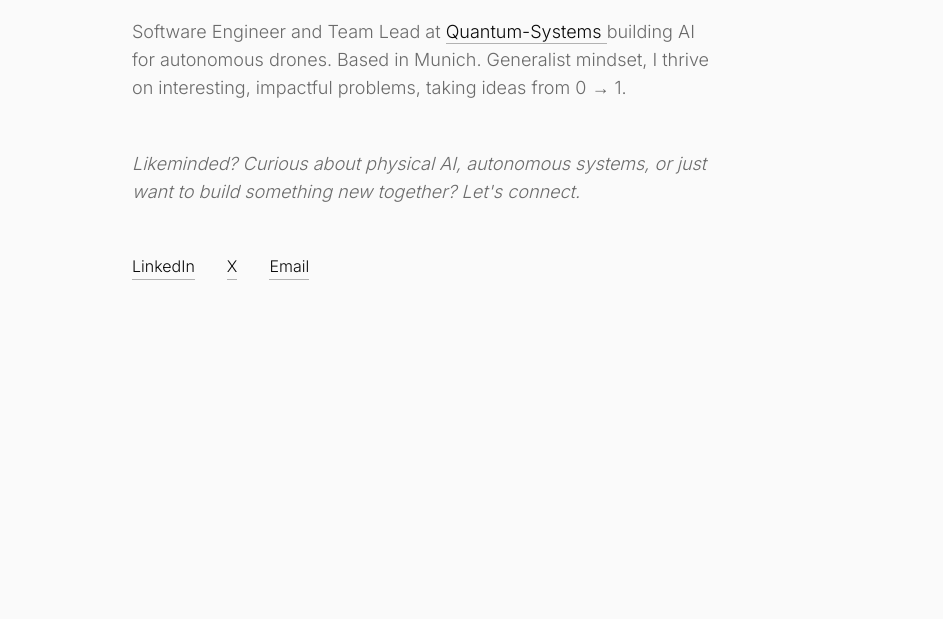
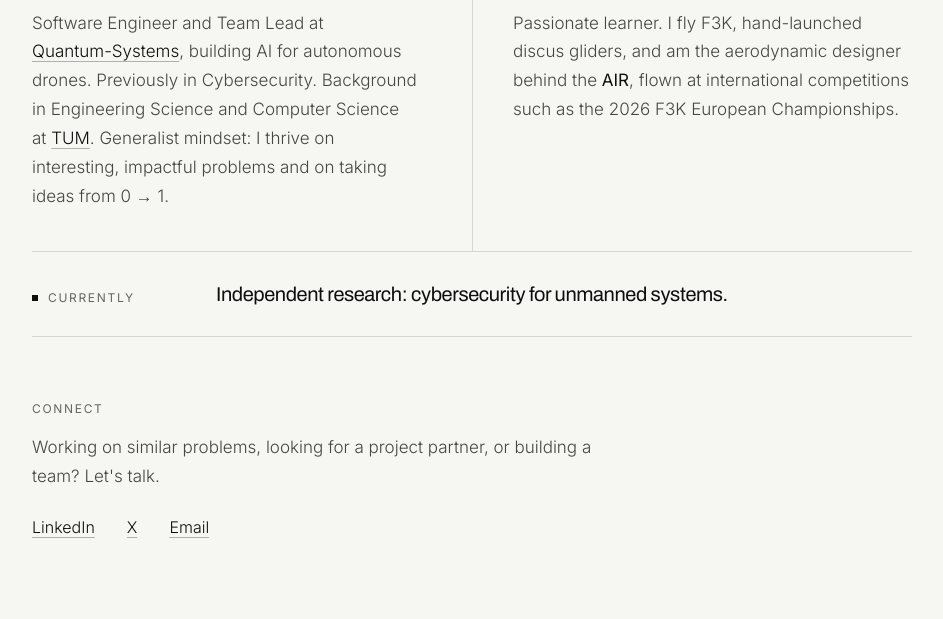
Before and after one commit to leonwenning/leonwenning.github.io, a plain HTML site: page index.html in a window 1280 px wide. Shown: the part 291-910 px from the top of the page, without its empty margins (168-1111 px from the left). Before the commit the page ends 800 px from the top, so only its background shows below. Drawn offline with nearby package versions, Linux system fonts and the light colour scheme.

Commit message:
Feat: Restructure page into professional + personal section while keeping the overall mininmal design.

```diff
--- a/index.html
+++ b/index.html
@@ -5,21 +5,20 @@
         <meta name="viewport" content="width=device-width, initial-scale=1.0" />
 
         <title>
-            Leon Wenning - Software Engineer & Team Lead | AI for Autonomous
-            Drones
+            Leon Wenning - Software Engineer & Team Lead | AI and Cybersecurity for Unmanned Systems
         </title>
         <meta
             name="title"
-            content="Leon Wenning - Software Engineer & Team Lead | AI for Autonomous Drones"
+            content="Leon Wenning - Software Engineer & Team Lead | AI and Cybersecurity for Unmanned Systems"
         />
         <meta
             name="description"
-            content="Leon Wenning is a Software Engineer and Team Lead at Quantum-Systems. Passionate about tackling interesting, impactful problems from 0 → 1 in AI + hardware."
+            content="Leon Wenning is a Software Engineer and Team Lead at Quantum-Systems. Passionate about tackling interesting, impactful problems from 0 → 1 in AI + cybersecurity + hardware."
         />
         <meta name="author" content="Leon Wenning" />
         <meta
             name="keywords"
-            content="Leon Wenning, Software Engineer, Team Lead, AI, Autonomous Drones, Quantum-Systems, Munich, Physical AI, Machine Learning, Robotics"
+            content="Leon Wenning, Software Engineer, Team Lead, AI, Autonomous Drones, Unmanned Systems, Cybersecurity, Quantum-Systems, Munich, F3K, AIR glider"
         />
         <meta name="robots" content="index, follow" />
         <link rel="canonical" href="https://leonwenning.com/" />
@@ -28,11 +27,11 @@
         <meta property="og:url" content="https://leonwenning.com/" />
         <meta
             property="og:title"
-            content="Leon Wenning - Software Engineer & Team Lead | AI for Autonomous Drones"
+            content="Leon Wenning - Software Engineer & Team Lead | AI and Cybersecurity for Unmanned Systems"
         />
         <meta
             property="og:description"
-            content="Passionate about tackling interesting, impactful problems from 0 → 1 in AI + hardware, autonomous drones, and physical AI."
+            content="Passionate about tackling interesting, impactful problems from 0 → 1 in AI + cybersecurity + hardware."
         />
         <meta property="og:site_name" content="Leon Wenning" />
         <meta property="og:locale" content="en_US" />
@@ -42,26 +41,32 @@
         <meta property="twitter:url" content="https://leonwenning.com/" />
         <meta
             property="twitter:title"
-            content="Leon Wenning - Software Engineer & Team Lead | AI for Autonomous Drones"
+            content="Leon Wenning - Software Engineer & Team Lead | AI and Cybersecurity for Unmanned Systems"
         />
         <meta
             property="twitter:description"
-            content="Passionate about tackling interesting, impactful problems from 0 → 1 in AI + hardware, autonomous drones, and physical AI."
+            content="Passionate about tackling interesting, impactful problems from 0 → 1 in AI + cybersecurity + hardware."
         />
         <meta property="twitter:site" content="@KernelMessage" />
         <meta property="twitter:creator" content="@KernelMessage" />
+
+        <!-- Favicon: SVG for browsers, PNG for iOS home screen -->
+        <link rel="icon" href="/favicon.svg" type="image/svg+xml" />
+        <link rel="apple-touch-icon" href="/apple-touch-icon.png" />
 
         <!-- Google Fonts -->
         <link rel="preconnect" href="https://fonts.googleapis.com" />
         <link rel="preconnect" href="https://fonts.gstatic.com" crossorigin />
         <link
-            href="https://fonts.googleapis.com/css2?family=Archivo:wght@300;400;500&family=Inter:wght@300;400;500&display=swap"
+            href="https://fonts.googleapis.com/css2?family=Archivo:wght@400;500;600&family=Inter:wght@300;400;500&display=swap"
             rel="stylesheet"
         />
 
         <!-- Tailwind CSS -->
         <script src="https://cdn.tailwindcss.com"></script>
         <script>
+            // Colors point at CSS variables so light/dark (and any palette
+            // experiment) is changed in one place: the :root block below.
             tailwind.config = {
                 theme: {
                     extend: {
@@ -70,12 +75,16 @@
                             inter: ["Inter", "sans-serif"],
                         },
                         colors: {
-                            "bg-primary": "#fafafa",
-                            "text-primary": "#0a0a0a",
-                            "text-secondary": "#6b6b6b",
+                            paper: "var(--paper)",
+                            ink: "var(--ink)",
+                            "ink-2": "var(--ink-2)",
+                            "ink-3": "var(--ink-3)",
+                            rule: "var(--rule)",
+                            accent: "var(--accent)",
                         },
                         letterSpacing: {
                             "tighter-custom": "-0.02em",
+                            label: "0.14em",
                         },
                     },
                 },
@@ -83,40 +92,75 @@
         </script>
 
         <style>
+            /*
+             * Monochrome, high-contrast palette: near-black on warm paper.
+             * Dark mode follows the OS setting, no toggle.
+             */
             :root {
-                --bg-color: #fafafa;
+                --paper: #f6f6f3;
+                --ink: #0e0e0e;
+                --ink-2: #464644;
+                --ink-3: #66665f;
+                --rule: rgba(14, 14, 14, 0.14);
+                --accent: var(--ink);
+                color-scheme: light;
+            }
+
+            @media (prefers-color-scheme: dark) {
+                :root {
+                    --paper: #0c0d0f;
+                    --ink: #f2f2ef;
+                    --ink-2: #b6b6b0;
+                    --ink-3: #8c8c86;
+                    --rule: rgba(242, 242, 239, 0.16);
+                    color-scheme: dark;
+                }
             }
 
             body {
-                background-color: var(--bg-color);
+                background-color: var(--paper);
                 -webkit-font-smoothing: antialiased;
                 -moz-osx-font-smoothing: grayscale;
             }
 
-            /* Subtle underline effect */
-            .link-underline {
-                position: relative;
+            ::selection {
+                background: var(--accent);
+                color: var(--paper);
             }
 
-            .link-underline::after {
-                content: "";
-                position: absolute;
-                bottom: -2px;
-                left: 0;
-                width: 100%;
-                height: 1px;
-                background-color: currentColor;
-                opacity: 0.3;
-                transition: opacity 0.25s cubic-bezier(0.4, 0, 0.2, 1);
+            /* No single-word last lines; balanced headings. */
+            p {
+                text-wrap: pretty;
             }
 
-            .link-underline:hover::after {
-                opacity: 1;
+            h1,
+            h2 {
+                text-wrap: balance;
+            }
+
+            /* Native underline: wraps with the text and skips descenders. */
+            .link-underline {
+                text-decoration-line: underline;
+                text-decoration-thickness: 1px;
+                text-underline-offset: 4px;
+                text-decoration-skip-ink: auto;
+                text-decoration-color: color-mix(
+                    in srgb,
+                    currentColor 30%,
+                    transparent
+                );
+                transition:
+                    color 0.2s,
+                    text-decoration-color 0.25s cubic-bezier(0.4, 0, 0.2, 1);
+            }
+
+            .link-underline:hover {
+                text-decoration-color: currentColor;
             }
 
             /* Accessible focus states */
             .link-underline:focus-visible {
-                outline: 2px solid currentColor;
+                outline: 2px solid var(--accent);
                 outline-offset: 4px;
                 border-radius: 2px;
             }
@@ -135,6 +179,11 @@
                     "name": "Quantum-Systems",
                     "url": "https://www.quantum-systems.com"
                 },
+                "alumniOf": {
+                    "@type": "Technical University of Munich",
+                    "name": "Technical University of Munich",
+                    "url": "https://www.tum.de"
+                },
                 "address": {
                     "@type": "PostalAddress",
                     "addressLocality": "Munich",
@@ -145,80 +194,144 @@
                     "https://x.com/KernelMessage"
                 ],
                 "email": "hello@leonwenning.com",
-                "description": "Software Engineer and Team Lead passionate about tackling interesting, impactful problems from 0 → 1 in AI + hardware, autonomous drones, and physical AI.",
+                "description": "Software Engineer and Team Lead passionate about tackling interesting, impactful problems from 0 → 1 in AI + cybersecurity + hardware.",
                 "knowsAbout": [
+                    "Cybersecurity for Unmanned Systems",
                     "Artificial Intelligence",
                     "Autonomous Drones",
-                    "Physical AI",
                     "Software Engineering",
-                    "Machine Learning",
                     "Robotics",
-                    "Hardware"
+                    "F3K Glider Design"
                 ]
             }
         </script>
     </head>
     <body
-        class="font-inter font-light text-text-primary antialiased overflow-hidden min-h-screen flex items-start sm:items-center justify-center px-6 sm:px-8 py-16 sm:py-0"
+        class="font-inter font-light text-ink antialiased min-h-screen flex items-start md:items-center justify-center px-6 sm:px-8 py-16 md:py-20"
     >
-        <div class="max-w-[680px] w-full">
+        <main class="max-w-[880px] w-full">
+            <!-- Intro -->
+            <header class="mb-12 sm:mb-16">
                 <h1
-                class="font-archivo text-[2rem] sm:text-[2.25rem] md:text-[2.5rem] font-normal tracking-tighter-custom leading-[1.15] mb-6 sm:mb-8"
+                    class="font-archivo text-[2.25rem] sm:text-[2.75rem] md:text-[3.25rem] font-medium tracking-tighter-custom leading-[1.05]"
                 >
                     Leon Wenning
                 </h1>
+                <p
+                    class="mt-3 text-xs uppercase tracking-label text-ink-3 font-normal"
+                >
+                    Munich, Germany
+                </p>
+            </header>
 
-            <!-- Bio -->
-            <p
-                class="text-base sm:text-lg md:text-[1.125rem] text-text-secondary leading-[1.7] max-w-[580px] mb-10 sm:mb-12"
+            <!--
+                Professional | Personal: two equal columns split by a hairline
+                on wide screens, stacked with a top rule on phones.
+            -->
+            <div
+                class="grid md:grid-cols-2 border-t border-rule md:divide-x md:divide-rule"
             >
+                <section class="py-8 md:py-10 md:pr-10">
+                    <h2
+                        class="text-xs uppercase tracking-label text-ink-3 font-normal mb-4"
+                    >
+                        Professional
+                    </h2>
+                    <p class="text-base sm:text-[1.0625rem] text-ink-2 leading-[1.7]">
                         Software Engineer and Team Lead at
                         <a
                             href="https://www.quantum-systems.com"
                             target="_blank"
                             rel="noopener noreferrer"
-                    class="link-underline text-text-primary hover:text-text-secondary transition-colors duration-200"
+                            class="whitespace-nowrap link-underline text-ink hover:text-ink-2 transition-colors duration-200"
+                            >Quantum-Systems</a
+                        >, building AI for autonomous drones. Previously in Cybersecurity.
+                        Background in Engineering Science and Computer Science at
+                        <a
+                            href="https://www.tum.de"
+                            target="_blank"
+                            rel="noopener noreferrer"
+                            title="Technical University of Munich"
+                            class="whitespace-nowrap link-underline text-ink hover:text-ink-2 transition-colors duration-200"
+                            >TUM</a
+                        >. Generalist
+                        mindset: I thrive on interesting, impactful problems
+                        and on taking ideas from&nbsp;0&nbsp;→&nbsp;1.
+                    </p>
+                </section>
+
+                <section
+                    class="py-8 md:py-10 md:pl-10 border-t border-rule md:border-t-0"
                 >
-                    Quantum-Systems
-                </a>
-                building AI for autonomous drones. Based in Munich. Generalist
-                mindset, I thrive on interesting, impactful problems, taking
-                ideas from 0 → 1.
+                    <h2
+                        class="text-xs uppercase tracking-label text-ink-3 font-normal mb-4"
+                    >
+                        Personal
+                    </h2>
+                    <p class="text-base sm:text-[1.0625rem] text-ink-2 leading-[1.7]">
+                        Passionate learner. I fly F3K, hand-launched discus
+                        gliders, and am the aerodynamic designer behind the
+                        <span class="text-ink font-normal">AIR</span>, flown at
+                        international competitions such as the 2026 F3K
+                        European&nbsp;Championships.
                     </p>
+                </section>
+            </div>
 
-            <!-- CTA -->
-            <p
-                class="text-base sm:text-lg text-text-secondary leading-[1.7] max-w-[580px] mb-10 sm:mb-12 italic"
+            <!-- Currently: one row, label left, focus right -->
+            <section
+                class="border-t border-b border-rule py-6 sm:py-7 flex flex-col sm:flex-row sm:items-baseline gap-2 sm:gap-10"
+                aria-labelledby="currently"
             >
-                Likeminded? Curious about physical AI, autonomous systems, or
-                just want to build something new together? Let's connect.
+                <h2
+                    id="currently"
+                    class="flex items-center gap-2.5 text-xs uppercase tracking-label text-ink-3 font-normal sm:w-36 shrink-0"
+                >
+                    <span
+                        class="inline-block w-1.5 h-1.5 bg-accent"
+                        aria-hidden="true"
+                    ></span>
+                    Currently
+                </h2>
+                <p class="font-archivo text-lg sm:text-xl text-ink tracking-tighter-custom">
+                    Independent research: cybersecurity for unmanned systems.
                 </p>
+            </section>
 
-            <!-- Links -->
+            <!-- Connect -->
+            <section class="mt-12 sm:mt-16" aria-labelledby="connect">
+                <h2
+                    id="connect"
+                    class="text-xs uppercase tracking-label text-ink-3 font-normal mb-4"
+                >
+                    Connect
+                </h2>
+                <p class="text-base sm:text-[1.0625rem] text-ink-2 leading-[1.7] max-w-[580px] mb-6">
+                    Working on similar problems, looking for a project
+                    partner, or building a team? Let's&nbsp;talk.
+                </p>
                 <div class="flex flex-wrap gap-6 sm:gap-8 text-sm sm:text-base">
                     <a
                         href="https://www.linkedin.com/in/leonwenning/"
                         target="_blank"
                         rel="noopener noreferrer"
-                    class="link-underline text-text-primary hover:text-text-secondary transition-colors duration-200"
+                        class="link-underline text-ink hover:text-ink-2 transition-colors duration-200"
+                        >LinkedIn</a
                     >
-                    LinkedIn
-                </a>
                     <a
                         href="https://x.com/KernelMessage"
                         target="_blank"
                         rel="noopener noreferrer"
-                    class="link-underline text-text-primary hover:text-text-secondary transition-colors duration-200"
+                        class="link-underline text-ink hover:text-ink-2 transition-colors duration-200"
+                        >X</a
                     >
-                    X
-                </a>
                     <a
                         href="mailto:hello@leonwenning.com"
-                    class="link-underline text-text-primary hover:text-text-secondary transition-colors duration-200"
+                        class="link-underline text-ink hover:text-ink-2 transition-colors duration-200"
+                        >Email</a
                     >
-                    Email
-                </a>
                 </div>
-        </div>
+            </section>
+        </main>
     </body>
 </html>
```
Also changed, not shown: apple-touch-icon.png (added), favicon.svg (added). Lines whose indentation alone changed are shown as unchanged.
